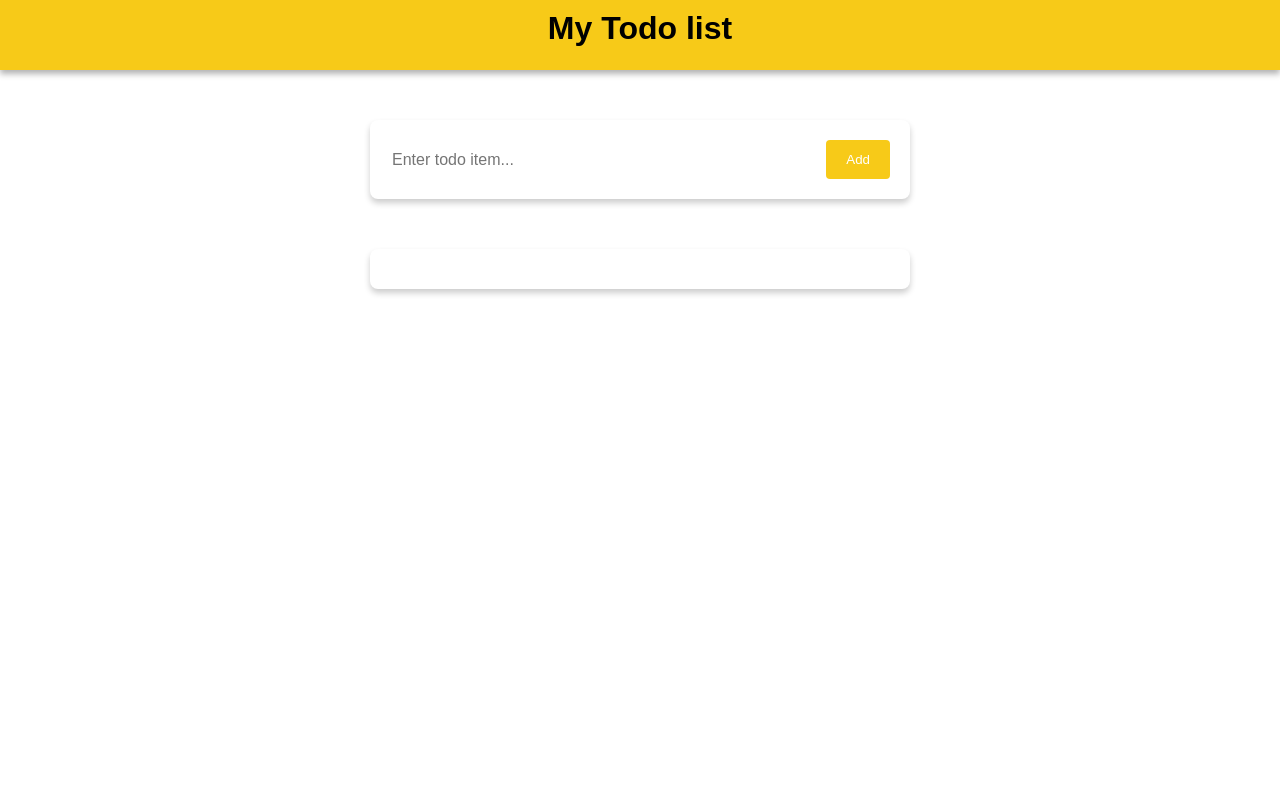
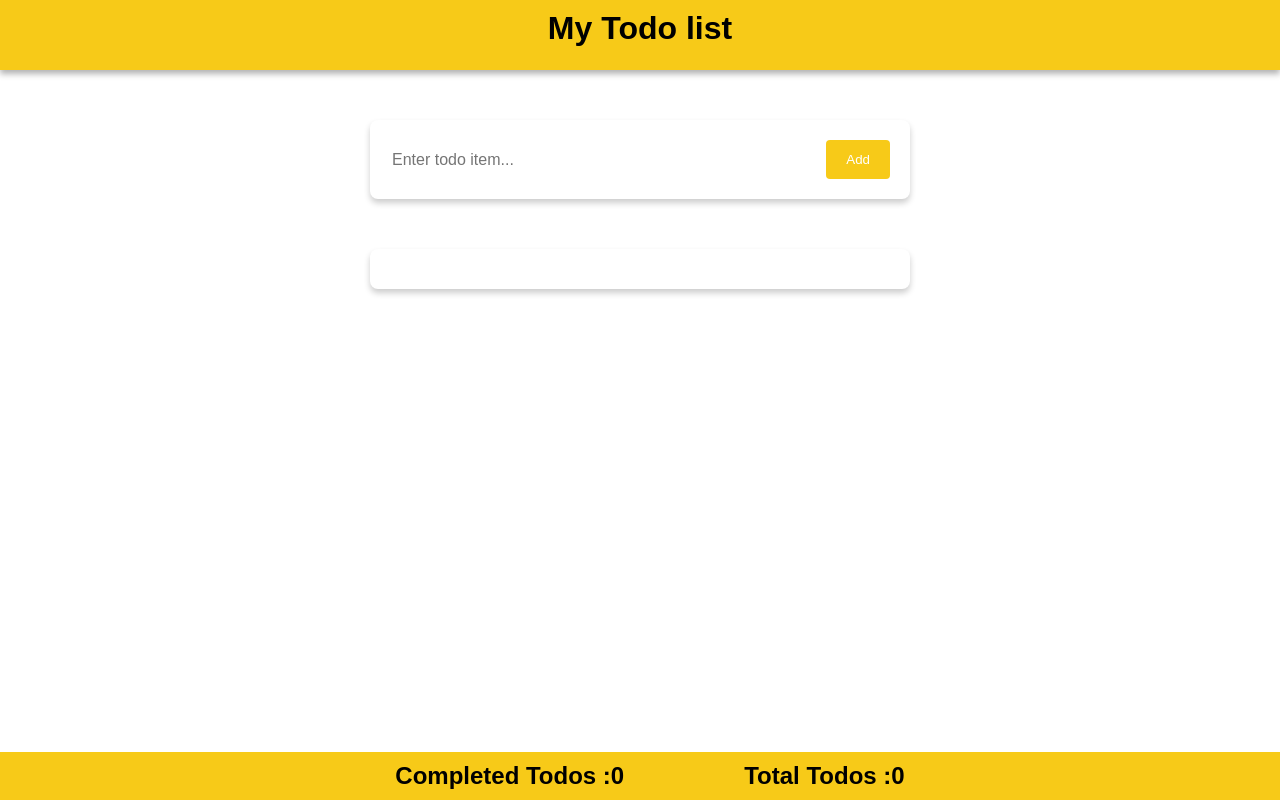
Before and after one commit to Vin-it-git/todoapp, a React (Vite) app in the folder todoapp/: page / in a window 1280 px wide. Built offline with nearby package versions, Linux system fonts and the light colour scheme.

Commit message:
last commit

```diff
--- /dev/null
+++ b/todoapp/src/component/Footer.jsx
@@ -0,0 +1,7 @@
+import styles from './footer.module.css'
+export default function Footer({completedTodos, totalTodos}){
+    return <div className={styles.footer}>
+        <span className={styles.item}>Completed Todos :{completedTodos}</span>
+        <span className={styles.item}>Total Todos :{totalTodos}</span>
+    </div>
+}
--- a/todoapp/src/component/Todo.jsx
+++ b/todoapp/src/component/Todo.jsx
@@ -2,9 +2,12 @@
 
 import Form from "./Form";
 import TodoList from "./TodoList";
+import Footer from "./Footer";
 
 export default function Todo() {
   const [todos, setTodos] = useState([]);
+  const completedTodos = todos.filter((todo)=>todo.done).length
+  const totalTodos = todos.length
 
 
 
@@ -13,6 +16,7 @@
     <div>
       <Form todos={todos} setTodos={setTodos}/>
       <TodoList todos={todos} setTodos={setTodos}/>
+      <Footer completedTodos={completedTodos} totalTodos={totalTodos}/>
     </div>
   );
 }
--- a/todoapp/src/component/TodoList.jsx
+++ b/todoapp/src/component/TodoList.jsx
@@ -1,9 +1,10 @@
 import TodoItems from "./TodoItem";
 import styles from "./todolist.module.css";
 export default function TodoList({ todos, setTodos }) {
+  const sortedTodos = todos.slice().sort((a, b)=>Number(a.done)-Number(b.done))
   return (
     <div className={styles.list}>
-      {todos.map((item) => (
+      {sortedTodos.map((item) => (
         <TodoItems item={item} key={item.name} setTodos={setTodos} todos={todos}/>
       ))}
     </div>
--- /dev/null
+++ b/todoapp/src/component/footer.module.css
@@ -0,0 +1,14 @@
+.footer{
+    position:fixed ;
+    bottom: 0;
+    font-size: 1.5em;
+    font-weight: bold;
+    text-align: center;
+    width: 100%;
+    background-color: #f7ca18;
+    padding: 10px;
+
+}
+.item{
+    margin: 60px;
+}
```
